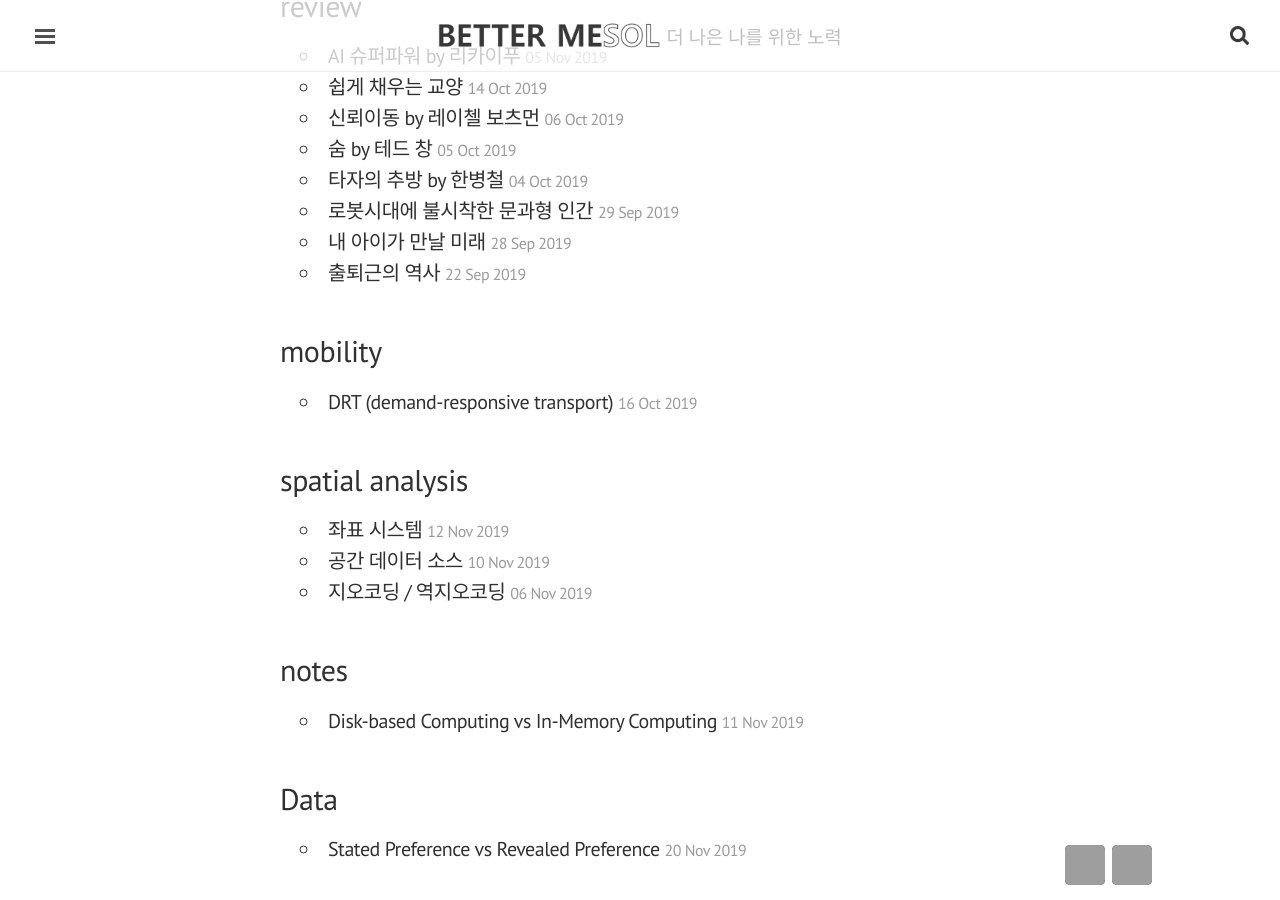
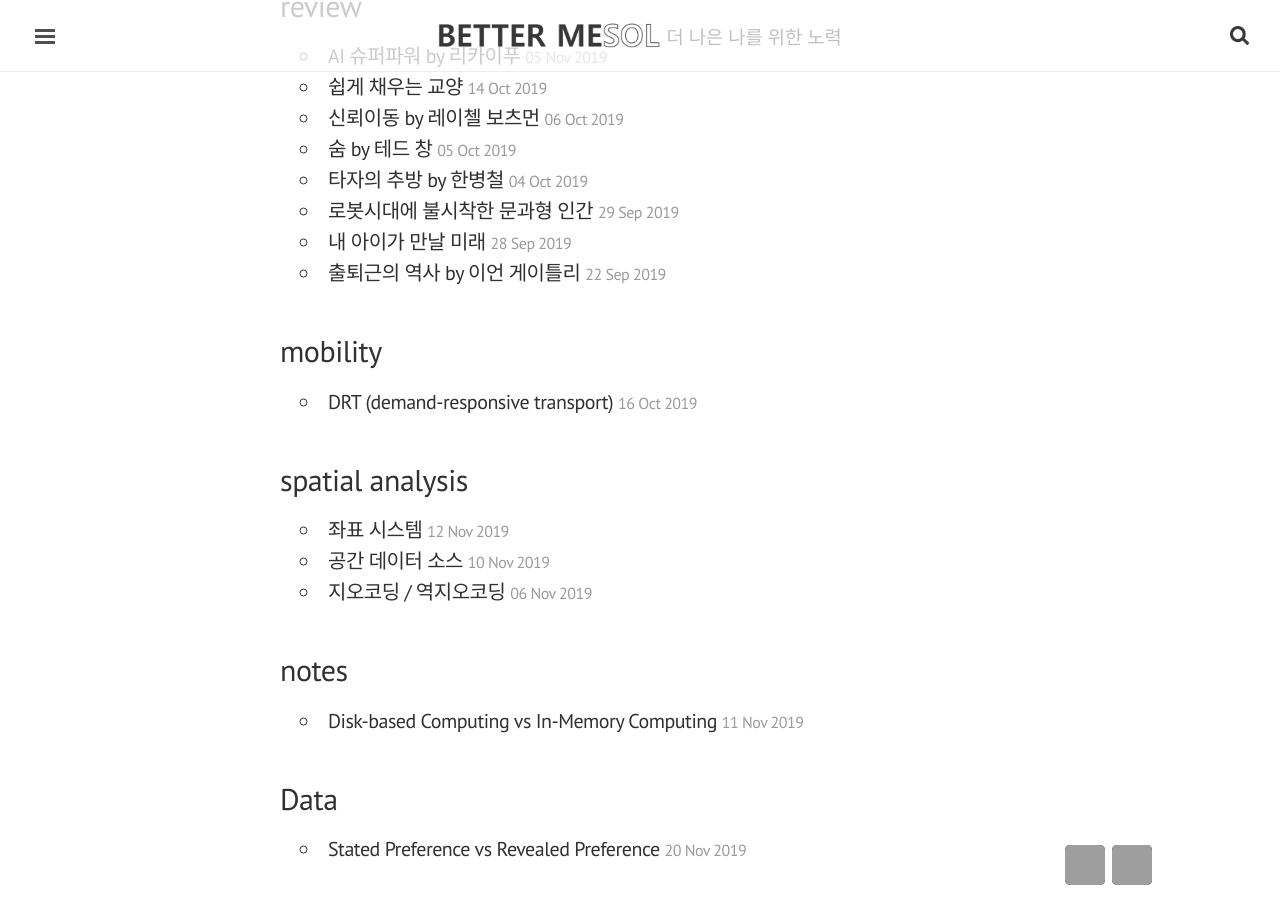
Before and after one commit to bettermesol/bettermesol.github.io, a Jekyll site: the page built from blog/categories.html, in a window 1280 px wide and 900 px high, scrolled down 1587 px. Built offline with Jekyll 4.4.1, drawn with Linux system fonts in a browser that asks for light colours; nearby versions of some CDN libraries; grey boxes are pictures that could not be loaded.

Commit message:
Update 2019-09-22-review_book_history of commuting.md

```diff
--- a/_posts/2019-09-22-review_book_history of commuting.md
+++ b/_posts/2019-09-22-review_book_history of commuting.md
@@ -1,5 +1,5 @@
 ---
-title: "출퇴근의 역사"
+title: "출퇴근의 역사 by 이언 게이틀리"
 excerpt: "교통기술 발전의 역사로 읽는 공간, 사고방식, 생활패턴의 변화"
 last_modified_at: 2019-09-22T16:20:02-05:00
 categories:
```
